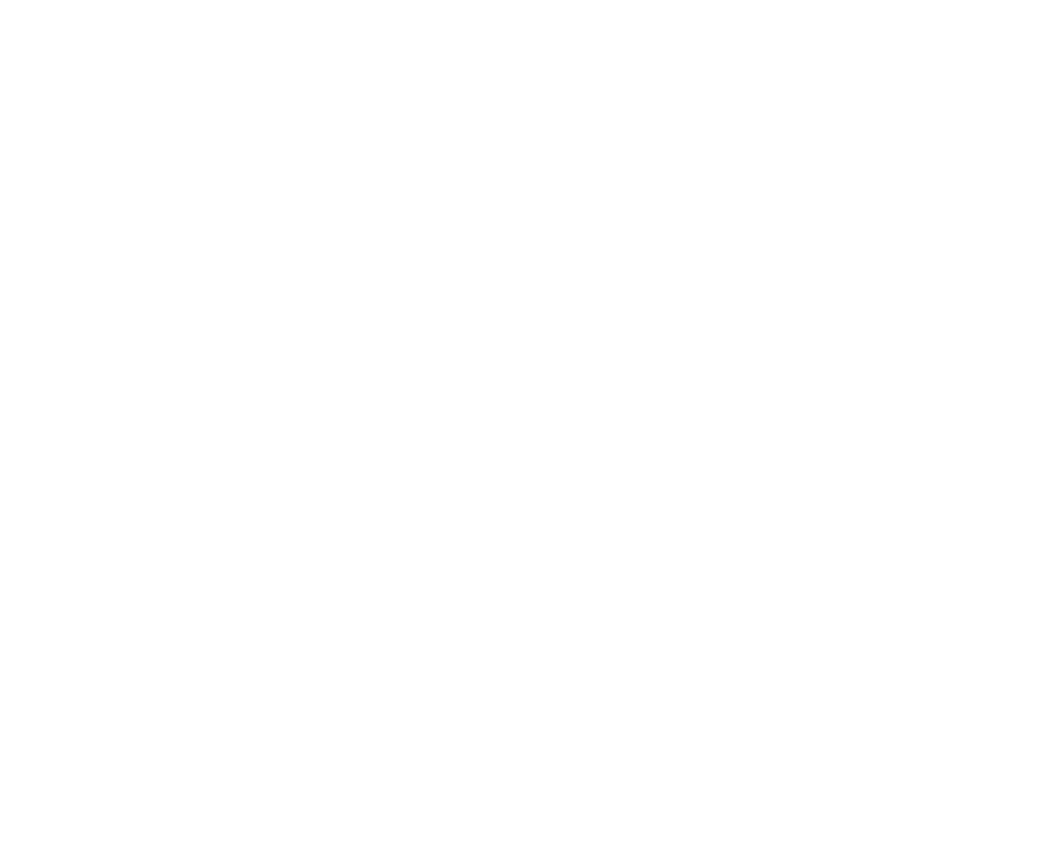
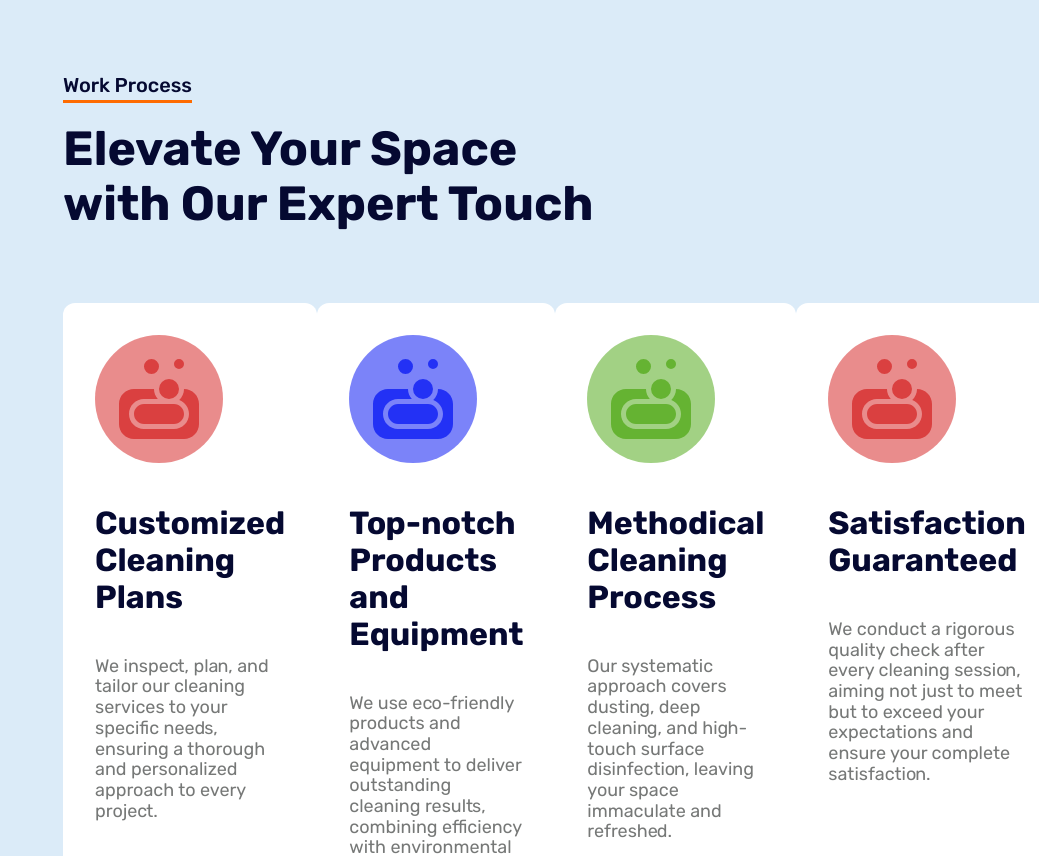
Before and after one commit to xKairus/cleaning, a React (Vite) app: page / in a window 1280 px wide. Shown: the part 3000-3856 px from the top of the page, without its empty margins (241-1280 px from the left). Before the commit the page ends 2954 px from the top, so only its background shows below. Built offline with nearby package versions, Linux system fonts and the light colour scheme.

Commit message:
feat: add workProcess component

```diff
--- a/src/App.tsx
+++ b/src/App.tsx
@@ -2,6 +2,7 @@
 import Header from "./components/Header/Header";
 import About from "./components/About/About";
 import Services from "./components/Services/Services";
+import WorkProcess from "./components/WorkProcess/WorkProcess";
 
 function App() {
   return (
@@ -10,6 +11,7 @@
       <Welcome />
       <About />
       <Services />
+      <WorkProcess />
     </>
   );
 }
--- a/src/components/Article/Article.module.css
+++ b/src/components/Article/Article.module.css
@@ -33,3 +33,7 @@
   font-size: 18px;
   font-weight: 400;
 }
+
+.workProcess {
+  max-width: 35rem;
+}
--- a/src/components/Article/Article.tsx
+++ b/src/components/Article/Article.tsx
@@ -4,7 +4,7 @@
 interface ArticleProps {
   tag: string;
   title: string;
-  text: string[];
+  text?: string[];
   additionalClass?: string;
 }
 
@@ -19,7 +19,7 @@
     <article className={`${styles.article} ${styles[additionalClass]}`}>
       <span className={styles.tag}>{tag}</span>
       <h2 className={styles.title}>{title}</h2>
-      {text.map((item: string, index: number) => (
+      {text?.map((item: string, index: number) => (
         <p key={index} className={styles.text}>
           {item}
         </p>
--- a/src/components/Card/Card.tsx
+++ b/src/components/Card/Card.tsx
@@ -3,7 +3,7 @@
 import { faArrowRightLong, faSoap } from "@fortawesome/free-solid-svg-icons";
 
 interface cardProps {
-  showArrow: boolean;
+  showArrow?: boolean;
   index: number;
   card: {
     color: string;
--- a/src/components/Services/Services.tsx
+++ b/src/components/Services/Services.tsx
@@ -3,8 +3,6 @@
 import Button from "../Button/Button";
 import Card from "../Card/Card";
 import { services, serviceCards } from "../../data/typography";
-import { FontAwesomeIcon } from "@fortawesome/react-fontawesome";
-import { faArrowRightLong, faSoap } from "@fortawesome/free-solid-svg-icons";
 
 export default function Services() {
   return (
--- /dev/null
+++ b/src/components/WorkProcess/WorkProcess.module.css
@@ -0,0 +1,13 @@
+.workProcess {
+    background-color: var(--color-bg-secondary);
+    padding: 7.5rem 19rem;
+    display: flex;
+    justify-content: center;
+    flex-direction: column;
+  }
+
+  .cards {
+    display: flex;
+    justify-content: space-between;
+    margin-bottom: 3.5rem;
+  }
--- /dev/null
+++ b/src/components/WorkProcess/WorkProcess.tsx
@@ -0,0 +1,17 @@
+import { workProcess, workProcessCards } from "../../data/typography";
+import Article from "../Article/Article";
+import Card from "../Card/Card";
+import styles from "./WorkProcess.module.css";
+
+export default function WorkProcess() {
+  return (
+    <section className={styles.workProcess}>
+      <Article {...workProcess} additionalClass="workProcess" />
+      <div className={styles.cards}>
+        {workProcessCards.map((card, index) => (
+          <Card card={card} index={index} />
+        ))}
+      </div>
+    </section>
+  );
+}
--- a/src/data/typography.tsx
+++ b/src/data/typography.tsx
@@ -44,19 +44,51 @@
   {
     title: "Hospital Cleaning",
     text: "Ensuring hygienic healthcare spaces with strict protocols and approved disinfectants.",
-    color:'rgb(218, 64, 64)',
-    bgcolor:'rgba(218, 64, 64, 0.6)',
+    color: "rgb(218, 64, 64)",
+    bgcolor: "rgba(218, 64, 64, 0.6)",
   },
   {
     title: "Office Cleaning",
     text: "Elevating workplaces with meticulous services for clean, organized, and welcoming offices.",
-    color:'rgb(35, 49, 245)',
-    bgcolor:'rgba(35, 49, 245, 0.6)',
+    color: "rgb(35, 49, 245)",
+    bgcolor: "rgba(35, 49, 245, 0.6)",
   },
   {
     title: "Home Cleaning",
     text: "Transforming homes into sanctuaries with comprehensive and personalized cleaning solutions.",
-    color:'rgb(101, 179, 50)',
-    bgcolor:'rgba(101, 179, 50, 0.6)',
+    color: "rgb(101, 179, 50)",
+    bgcolor: "rgba(101, 179, 50, 0.6)",
   },
 ];
+
+export const workProcess = {
+  tag: "Work Process",
+  title: "Elevate Your Space with Our Expert Touch",
+};
+
+export const workProcessCards = [
+  {
+    title: "Customized Cleaning Plans",
+    text: "We inspect, plan, and tailor our cleaning services to your specific needs, ensuring a thorough and personalized approach to every project.",
+    color: "rgb(218, 64, 64)",
+    bgcolor: "rgba(218, 64, 64, 0.6)",
+  },
+  {
+    title: "Top-notch Products and Equipment",
+    text: "We use eco-friendly products and advanced equipment to deliver outstanding cleaning results, combining efficiency with environmental responsibility.",
+    color: "rgb(35, 49, 245)",
+    bgcolor: "rgba(35, 49, 245, 0.6)",
+  },
+  {
+    title: "Methodical Cleaning Process",
+    text: "Our systematic approach covers dusting, deep cleaning, and high-touch surface disinfection, leaving your space immaculate and refreshed.",
+    color: "rgb(101, 179, 50)",
+    bgcolor: "rgba(101, 179, 50, 0.6)",
+  },
+  {
+    title: "Satisfaction Guaranteed",
+    text: "We conduct a rigorous quality check after every cleaning session, aiming not just to meet but to exceed your expectations and ensure your complete satisfaction.",
+    color: "rgb(218, 64, 64)",
+    bgcolor: "rgba(218, 64, 64, 0.6)",
+  },
+];
```
